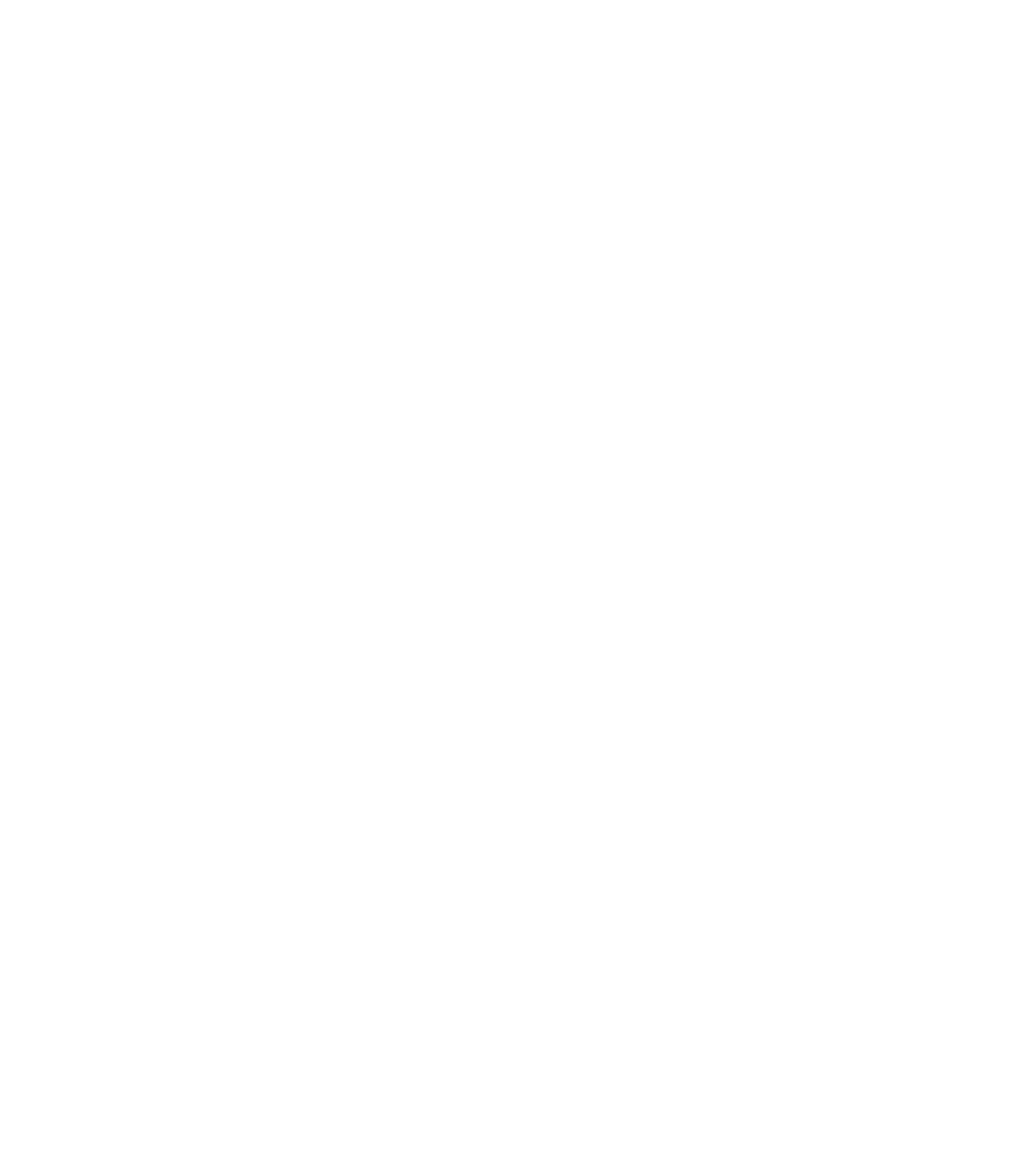
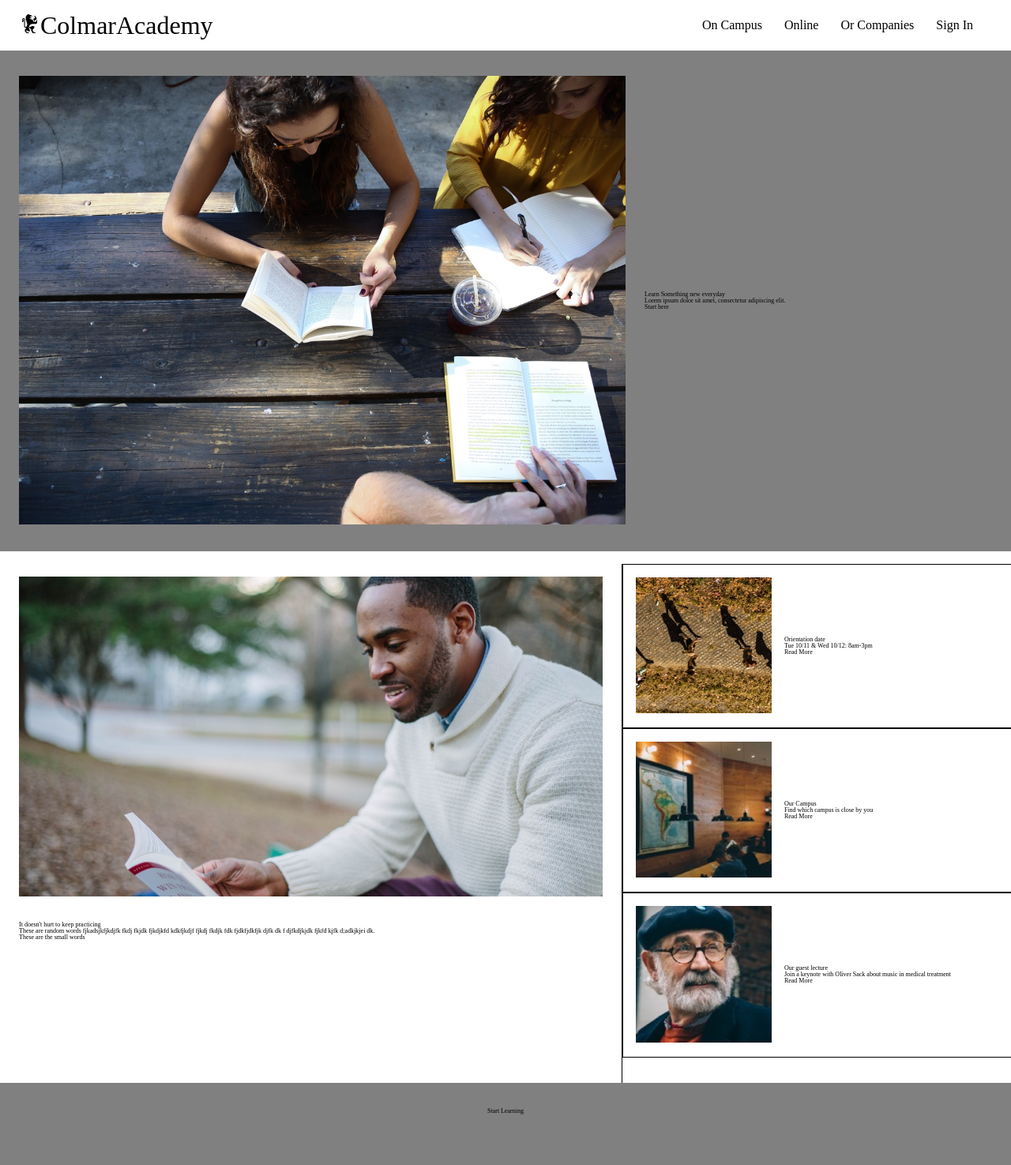
Before and after one commit to ChrisGarbe/Colmar_Cademy_Capstone, a plain HTML site: page index.html in a window 1280 px wide. Shown: the whole page at 79% size. Before the commit the page ends 800 px from the top, so only its background shows below. Drawn offline with Linux system fonts and the light colour scheme.

Commit message:
Third Banner Complete

```diff
--- a/index.html
+++ b/index.html
@@ -1,12 +1,123 @@
 <!DOCTYPE html>
 <html>
+
 <head>
   <meta charset="utf-8">
   <title>Colmar Accademy</title>
   <link href="resources/css/reset.css" type="text/css" rel="stylesheet" />
   <link href="resources/css/style.css" type="text/css" rel="stylesheet" />
 </head>
+
 <body>
 
+
+  <!-- Header and Nav Section -->
+
+  <header>
+    <img src="resources/media/images/ic-logo.svg" />
+    <h1>ColmarAcademy</h1>
+    <nav>
+      <span><a href=#campus>On Campus</a></span>
+      <span><a href=#online>Online</a></span>
+      <span><a href=#companies>Or Companies</a></span>
+      <span><a href=#sign>Sign In</a></span>
+    </nav>
+  </header>
+
+  <!-- Header offset -->
+
+  <div id="header-offset">
+
+    <!-- Main Banner Seciton -->
+
+    <div class="main_banner">
+      <div class="main_banner-img">
+        <img src="resources/media/images/banner.jpg" alt="Banner image">
+      </div>
+      <div class="content">
+        <h1>Learn Something new everyday</h1>
+        <h2>Lorem ipsum dolor sit amet, consectetur adipiscing elit.</h2>
+        <div class="button">
+          <p>Start here</p>
+        </div>
+      </div>
+    </div>
+
+
+    <!-- Second Banner Section -->
+    <div class="second_banner">
+      <div class="left-box">
+        <img src="resources/media/images/information-main.jpg" alt="Keep Reading image">
+        <div class="content">
+          <h3>It doesn't hurt to keep practicing</h3>
+          <p>These are random words fjkadsjkfjkdjfk fkdj fkjdk fjkdjkfd kdkfjkdjf fjkdj fkdjk fdk fjdkfjdkfjk djfk dk f djfkdjkjdk fjkfd kjfk d;adkjkjei dk.</p>
+          <h4> These are the small words</h4>
+        </div>
+      </div>
+      <!--Second Box (Right Side) -->
+      <div class="right-box">
+        <div class="thumbnail">
+          <div class="thumbnail-img">
+            <img src="resources/media/images/information-orientation.jpg" alt="">
+          </div>
+          <div class="thumbnail-info">
+            <h2>Orientation date</h2>
+            <p>Tue 10/11 & Wed 10/12: 8am-3pm</p>
+            <h4>Read More</h4>
+          </div>
+        </div>
+        <div class="thumbnail">
+          <div class="thumbnail-img">
+            <img src="resources/media/images/information-campus.jpg" alt="">
+          </div>
+          <div class="thumbnail-info">
+            <h2>Our Campus</h2>
+            <p>Find which campus is close by you</p>
+            <h4>Read More</h4>
+          </div>
+        </div>
+        <div class="thumbnail">
+          <div class="thumbnail-img">
+            <img src="resources/media/images/information-guest-lecture.jpg" alt="">
+          </div>
+          <div class="thumbnail-info">
+            <h2>Our guest lecture</h2>
+            <p>Join a keynote with Oliver Sack about music in medical treatment</p>
+            <h4>Read More</h4>
+          </div>
+        </div>
+      </div>
+    </div>
+
+  <!-- Start Learning Section -->
+
+<div class="learn-banner">
+  <h3>Start Learning</h3>
+  <div class="gallery">
+    <div class="gallery-thumbnail">
+
+    </div>
+
+  </div>
+</div>
+
+
+
+
+  <!-- Thesis Exhibit Section -->
+
+
+
+
+
+  <!-- Footer -->
+
+
+
+
+
+
+</div>
 </body>
+
 </html>
--- a/resources/css/style.css
+++ b/resources/css/style.css
@@ -0,0 +1,173 @@
+/* General */
+
+html {
+  font-size: 8px;
+}
+
+#header-offset {
+  position: absolute;
+  top: 8rem;
+}
+
+
+/* Header */
+
+header {
+  display: flex;
+  align-items: center;
+  width: 100%;
+  height: 8rem;
+  background-color: white;
+  /* border: solid black .5rem; */
+  z-index: 500;
+  position: fixed;
+}
+
+header h1 {
+  font-size: 4rem;
+}
+
+header img {
+  margin-left: 3rem;
+}
+
+nav {
+  text-align: right;
+  flex-grow: 1;
+  font-size: 2rem;
+  margin-right: 3rem;
+}
+
+nav span {
+  display: inline-block;
+  padding: auto 2rem;
+  margin-right: 3rem;
+}
+
+a {
+  color: black;
+  text-decoration: none;
+}
+
+
+/* Main Banner */
+
+.main_banner {
+  display: flex;
+  background-color: grey;
+  width: 100%
+}
+
+.main_banner-img {
+  width: 60%;
+  height: auto;
+  margin: 4rem 3rem;
+}
+
+.main_banner img {
+  width: 100%;
+  height: auto;
+}
+
+
+.main_banner .content {
+  display: flex;
+  flex-direction: column;
+  justify-content: center;
+}
+
+
+/* Second Banner */
+
+    /* Left Box */
+
+
+.second_banner {
+  display: flex;
+  width: 100%;
+  background-color: white;
+}
+
+.left-box {
+  display: flex;
+  flex-direction: column;
+  width: 60%;
+  margin: 4rem 3rem;
+}
+
+.left-box img {
+  width: 100%;
+  height: auto;
+  margin-bottom: 4rem;
+}
+
+/* .second_banner-img img {
+  width: 100%;
+  height: auto;
+} */
+
+.left-box .content {
+  display: flex;
+  flex-direction: column;
+}
+
+    /* Right Box */
+
+
+.right-box {
+  display: flex;
+  flex-direction: column;
+  width: 40%;
+  padding-bottom: 4rem;
+  border-left: .2px solid black;
+  margin-top: 2rem;
+}
+
+.right-box .thumbnail {
+  display: inline-flex;
+  align-items: center;
+  width: 100%;
+  border: .1rem solid black;
+}
+
+.thumbnail .thumbnail-img {
+  width: 35%;
+  height: auto;
+  margin: 2rem;
+}
+
+.thumbnail-img img {
+  width: 100%;
+  height: auto;
+}
+
+.thumbnail .thumbnail-info {
+  display: flex;
+  flex-direction: column;
+  justify-content: center;
+}
+
+
+/* Learn Banner */
+
+.learn-banner {
+  display: flex;
+  flex-direction: column;
+  width: 100%;
+  height: auto;
+  background-color: grey;
+}
+
+.learn-banner h3 {
+  text-align: center;
+  margin-top: 4rem;
+}
+
+.learn-banner .gallery {
+  display: flex;
+  margin: 4rem 9rem;
+}
+
+.gallery-thumbnail {
+
+}
```
Also changed, not shown: 1 other file. Lines whose indentation alone changed are shown as unchanged.
